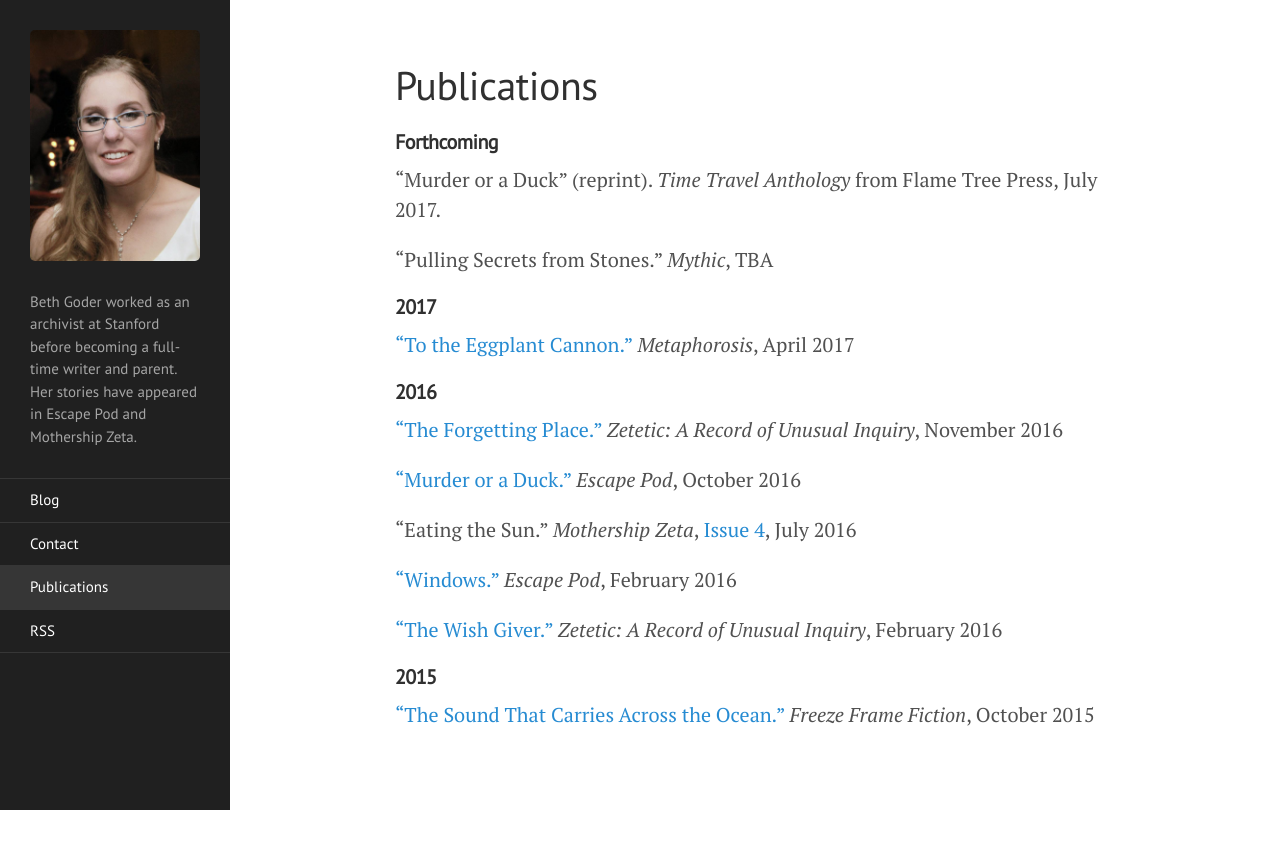
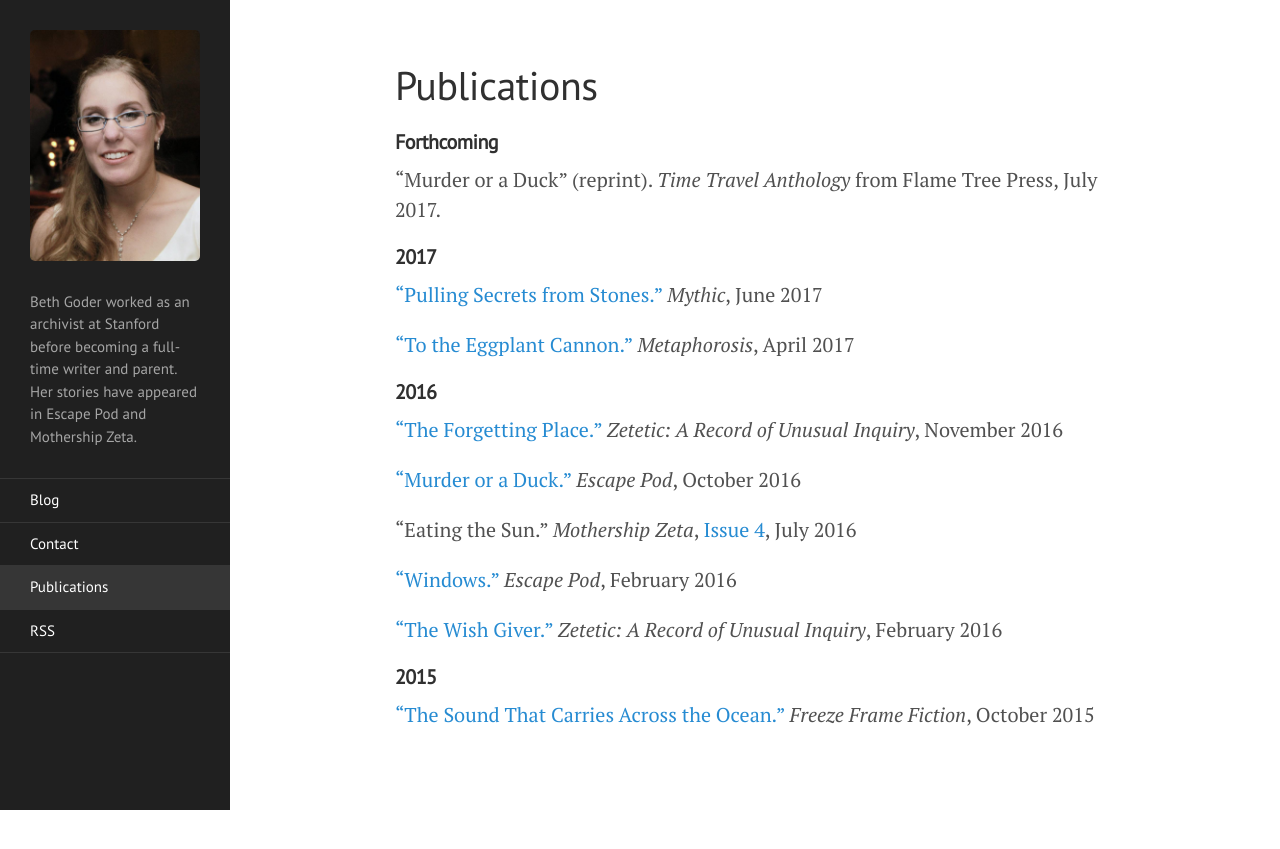
Before and after one commit to BethGoder/BethGoder.github.io, a Jekyll site: the page built from pubs.md, in a window 1280 px wide. Shown: the top 849 px of the page. Built offline with Jekyll 4.4.1, drawn with Linux system fonts in a browser that asks for light colours.

Commit message:
Update pubs.md

```diff
--- a/pubs.md
+++ b/pubs.md
@@ -9,10 +9,13 @@ permalink: /publications/
 
 "Murder or a Duck" (reprint). _Time Travel Anthology_  from Flame Tree Press, July 2017.
 
-"Pulling Secrets from Stones." _Mythic_, TBA
+
 
 
 #### __2017__
+
+["Pulling Secrets from Stones."](https://www.createspace.com/7272913) _Mythic_, June 2017
+
 ["To the Eggplant Cannon." ](http://magazine.metaphorosis.com/story/2017/to-the-eggplant-cannon-beth-goder/)  _Metaphorosis_, April 2017
 
 
```
